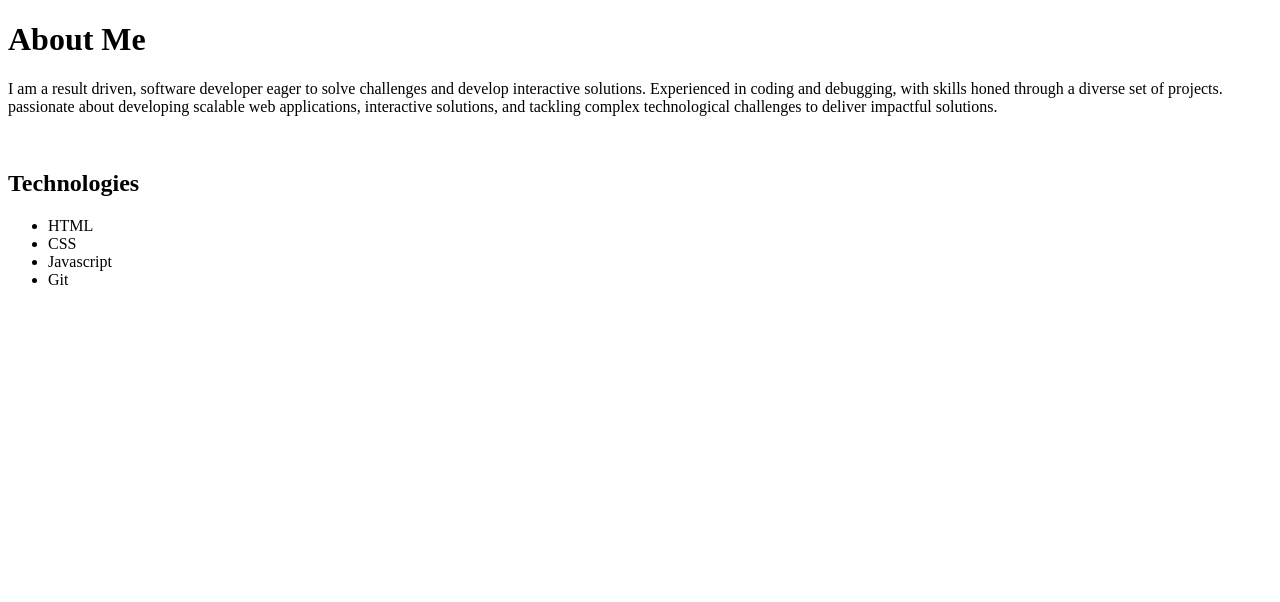
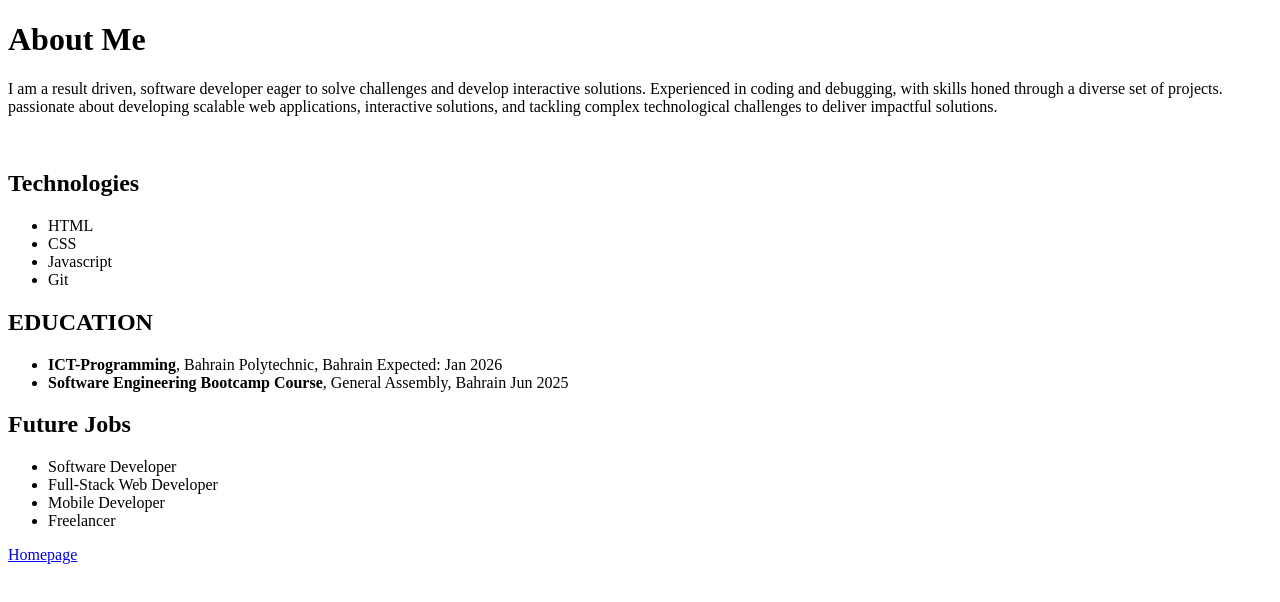
Before and after one commit to CodingSea/express-lab, a website: page views/about.html in a window 1280 px wide. Drawn offline with Linux system fonts and the light colour scheme.

Commit message:
finished step 8

```diff
--- a/views/about.html
+++ b/views/about.html
@@ -21,6 +21,20 @@
         <li>Git</li>
     </ul>
 
+    <h2>EDUCATION</h2>
+    <ul>
+        <li><b>ICT-Programming</b>, Bahrain Polytechnic, Bahrain                                         Expected: Jan 2026</li>
+        <li><b>Software Engineering Bootcamp Course</b>, General Assembly, Bahrain                    Jun 2025</li>
+    </ul>
 
+    <h2>Future Jobs</h2>
+    <ul>
+        <li>Software Developer</li>
+        <Li>Full-Stack Web Developer</Li>
+        <Li>Mobile Developer</Li>
+        <Li>Freelancer</Li>
+    </ul>
+
+    <a href="/">Homepage</a>
 </body>
 </html>
```
